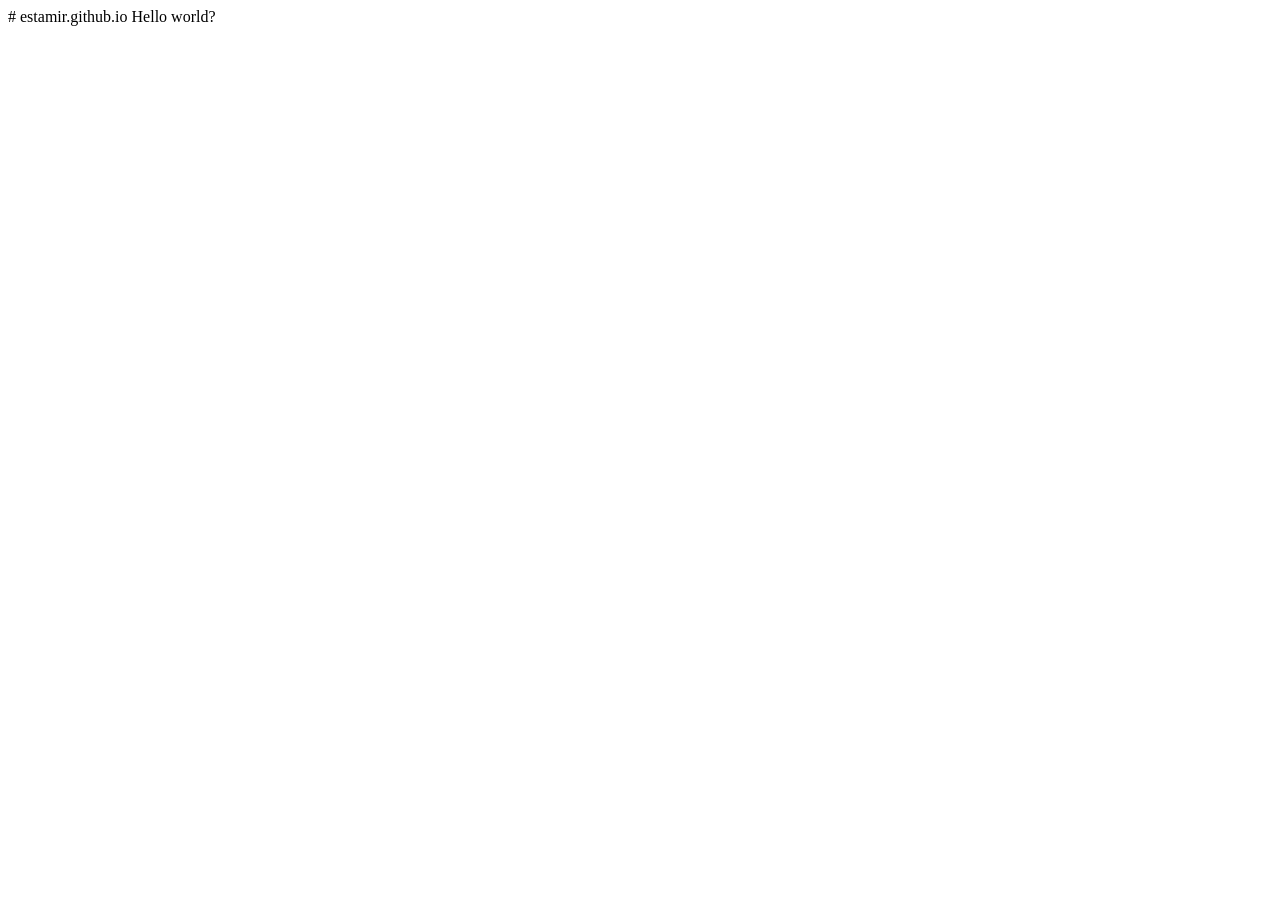
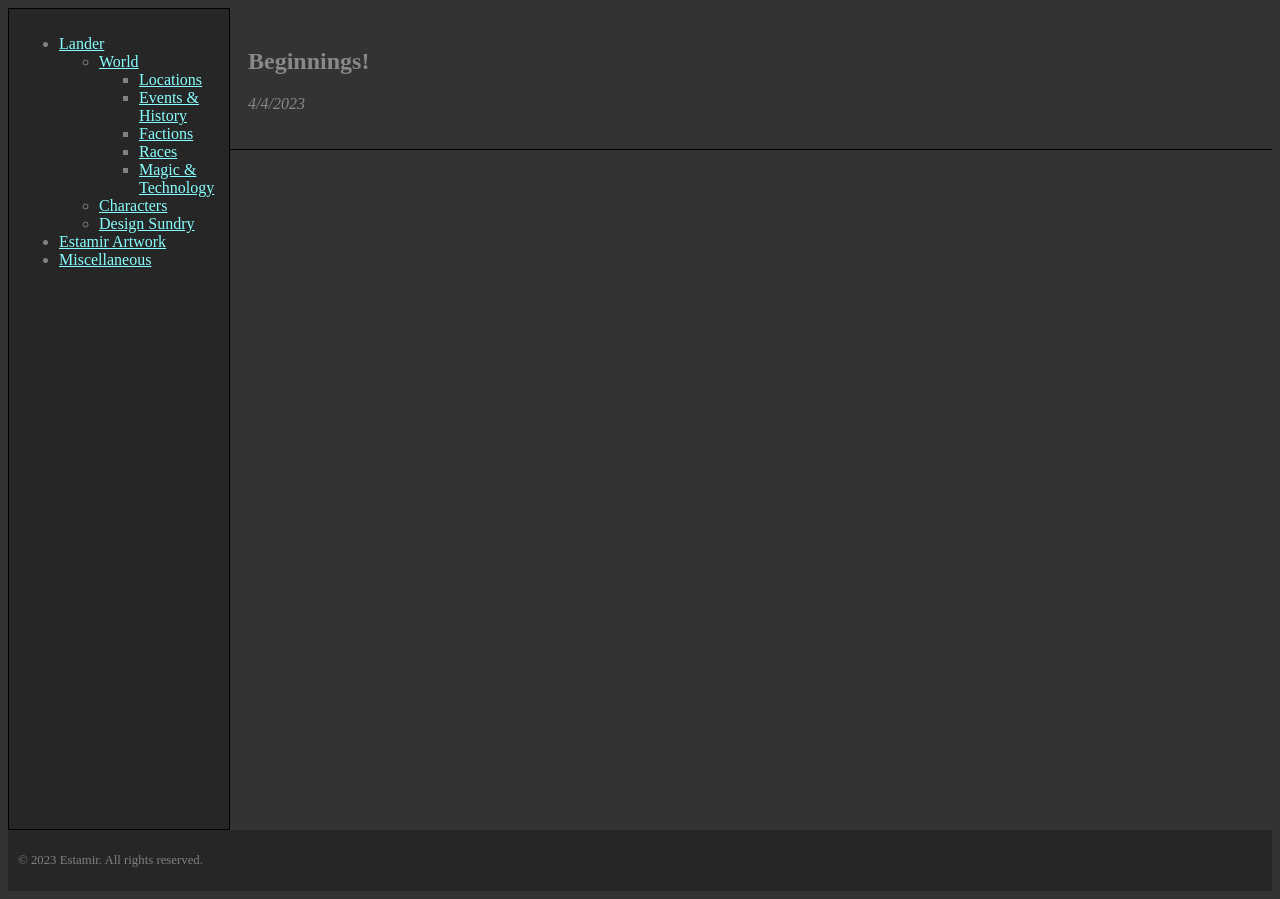
Before and after one commit to Estamir/estamir.github.io, a plain HTML site: page index.html in a window 1280 px wide. Before the commit the page ends 800 px from the top, so only its background shows below. Drawn offline with Linux system fonts and the light colour scheme.

Commit message:
Update index.html

```diff
--- a/index.html
+++ b/index.html
@@ -1,3 +1,97 @@
-# estamir.github.io
+<!DOCTYPE html>
+<html>
+<head>
+	<meta charset="utf-8">
+	<title>Lander</title>
+	<style>
+body {
+  background-color: #333333;
+}
 
-Hello world?
+		/* Style for the sidebar */
+		.sidebar {
+			border: 1px solid #000000;
+			padding: 10px;
+			float: left;
+			width: 200px;
+			height: 100%;
+			background-color: #262626;
+                                          color: #808080;
+		}
+		/* Style for the footer */
+		.footer {
+                                          font-size: 0.8em;
+			background-color: #262626;
+			color: #808080;
+			padding: 10px;
+			clear: both;
+		}
+		/*Style for Story Header */
+                            .storyheader {
+
+			margin-left: 220px;
+			padding: 20px;
+			background-color: #333333;
+			min-height: 100%;
+                                          border-bottom: 1px solid black;
+                                          color: #888888;
+		}
+                            /*Style for Story*/
+		.story {
+                                          margin-left: 220px;
+                                          padding: 20px;
+			font-size: 0.8em;
+			margin-bottom: 10px;
+                                          background-color: #333333;
+                                          color: #999999;
+                            }
+                            a:link {
+                                          color: #88ffff;
+                             }
+
+                            /* visited link */
+                                          a:visited {
+                                          color: #88ffff;
+                              }
+
+
+	</style>
+</head>
+<body>
+	<div class="sidebar" style="height: 100vh;">
+  <ul>
+    <li><a href="#">Lander</a>
+      <ul>
+        <li><a href="#">World</a></li>
+          <ul>
+                     <li><a href="#">Locations</a></li>
+                     <li><a href="#">Events & History</a></li>
+                     <li><a href="#">Factions</a></li>
+                     <li><a href="#">Races</a></li>
+                     <li><a href="#">Magic & Technology</a></li>
+
+
+           </ul>
+        <li><a href="#">Characters</a></li>
+         <li><a href="#">Design Sundry</a></li>
+
+      </ul>
+    </li>
+    <li><a href="#">Estamir Artwork</a></li>
+    <li><a href="#">Miscellaneous</a></li>
+  </ul>
+
+</div>
+</head>
+<body>
+	<div class="storyheader">
+		<h2>Beginnings!</h2>
+		<p><em>4/4/2023</em></p>
+              </div>
+
+  <div class="story"></div>
+
+<div class="footer">
+	<p>&copy; 2023 Estamir. All rights reserved.</p>
+</div>
+</html>
```
